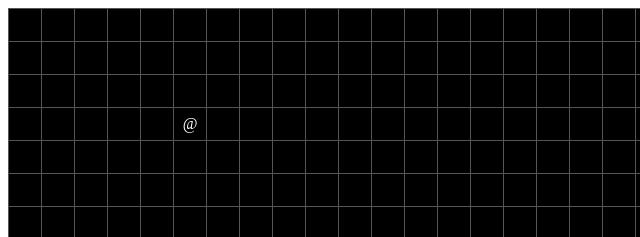
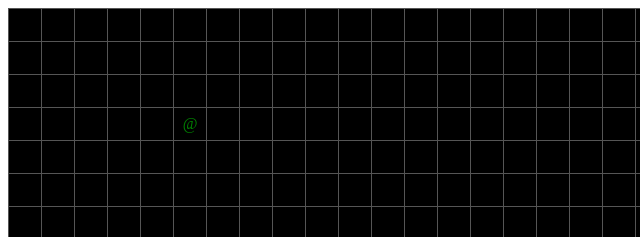
Before and after one commit to Qazzian/roguejs, a plain HTML site: page index.html in a window 1280 px wide. Shown: the top 237 px of the page, 0-640 px from the left. Drawn offline with Linux system fonts and the light colour scheme.

Commit message:
Styles for the icons in simple map view.

```diff
--- a/css/dungeon.css
+++ b/css/dungeon.css
@@ -14,3 +14,6 @@
 	vertical-align: middle;
 	text-align: center;
 }
+
+/** Tiles and Objects  **/
+.icon_player{ color: green;}
--- a/js/view-simple.js
+++ b/js/view-simple.js
@@ -4,6 +4,12 @@
 
 var SimpleView = global.R.SimpleView = function (map){
 	this.map = map;
+};
+
+var objTypeToClass = {
+	default: '',
+	wall: 'tile_wall',
+	player: 'icon_player'
 };
 
 SimpleView.prototype = {
@@ -61,7 +67,7 @@ SimpleView.prototype = {
 
 	printIcon: function(elmt, gameObj){
 		elmt.innerHTML = gameObj.icon || ' ';
-		// elmt.css({color: gameObj.color || ''});
+		elmt.className = objTypeToClass[gameObj.type] || objTypeToClass.default;
 	}
 };
 
```
